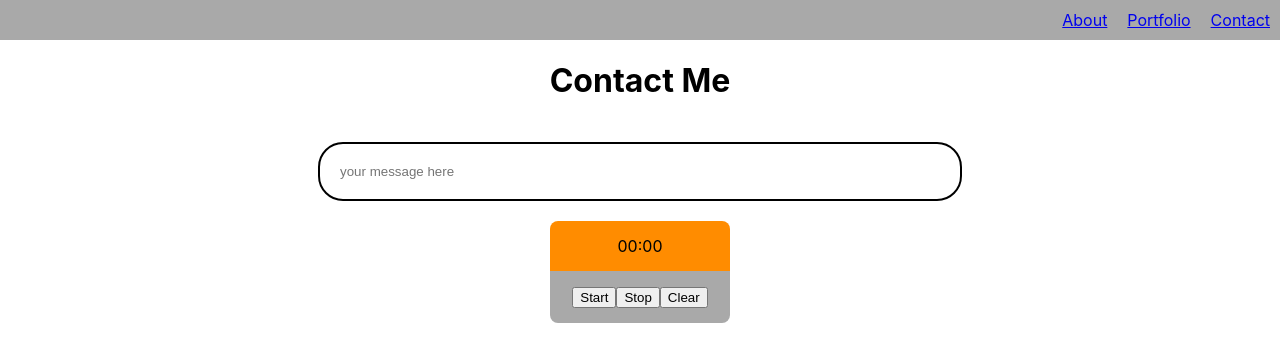
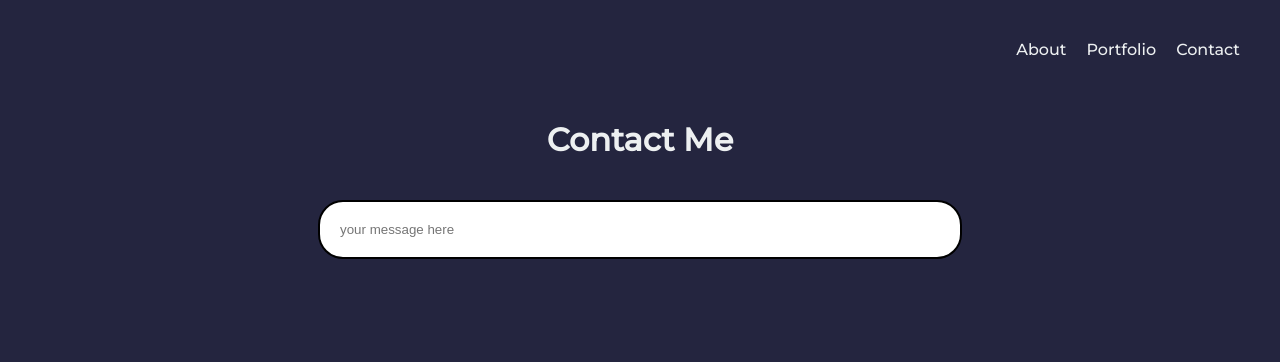
Before and after one commit to ConnerMcCabe/Portfolio, a React (Create React App) app: page / in a window 1280 px wide. Shown: the top 362 px of the page. Built offline with nearby package versions, Linux system fonts and the light colour scheme.

Commit message:
adding styling

```diff
--- a/src/App/App.css
+++ b/src/App/App.css
@@ -1,10 +1,24 @@
+@import url('https://fonts.googleapis.com/css?family=Montserrat:500');
+
 .App {
   text-align: center;
-  height: 100vh
+  height: 100vh;
+  margin: 0;
+  padding: 0;
+  background-color: #24253f;
+
+  font-family: "Montserrat", sans-serif;
+  font-weight: 500;
+  font-size: 16px;
+  color: #edf0f1;
+  text-decoration: none;
 }
 
 .navigation {
-  background-color: darkgrey;
+  display: flex;
+  justify-content: flex-end;
+  align-items: center;
+  padding: 30px 30px
 
 }
 
@@ -14,7 +28,11 @@
 }
 
 .navItem {
-
+  font-family: "Montserrat", sans-serif;
+  font-weight: 500;
+  font-size: 16px;
+  color: #edf0f1;
+  text-decoration: none;
   padding: 10px;
 }
 
--- a/src/Component/Contact.js
+++ b/src/Component/Contact.js
@@ -1,42 +1,5 @@
 import React from "react"
 
-
-let timer;
-let sec = 0;
-let min = 0;
-
-function start() {
-  timer = setInterval(timerHandler, 1000);
-};
-function stop() {
-  timer = clearInterval(timer);
-};
-function clear() {
-  timer = clearInterval(timer);
-  sec = 0;
-  min = 0;
-}
-
-function timerHandler() {
-  sec++;
-  if (sec === 60) {
-    sec = 0;
-    min++;
-  }
-  timerDisplay();
-}
-function timerDisplay() {
-  let secTime = sec;
-  let minTime = min;
-  let timer_element = document.getElementById("timer");
-  if (sec < 10) {
-    secTime = "0" + sec;
-  }
-  if (min < 10) {
-    minTime = "0" + min;
-  }
-  timer_element.innerHTML = minTime + ":" + secTime;
-}
 
 
 function Contact(props) {
@@ -46,12 +9,6 @@ function Contact(props) {
       <br />
       <input className="messagebox" placeholder="your message here"></input>
       <br />
-  <div id="timer">00:00</div>
-      <div className="buttons">
-        <button onClick={start} className="start">Start</button>
-        <button onClick={stop} className="stop">Stop</button>
-        <button onClick={clear} className="clear">Clear</button>
-      </div>
 
     </div>
   )
```
